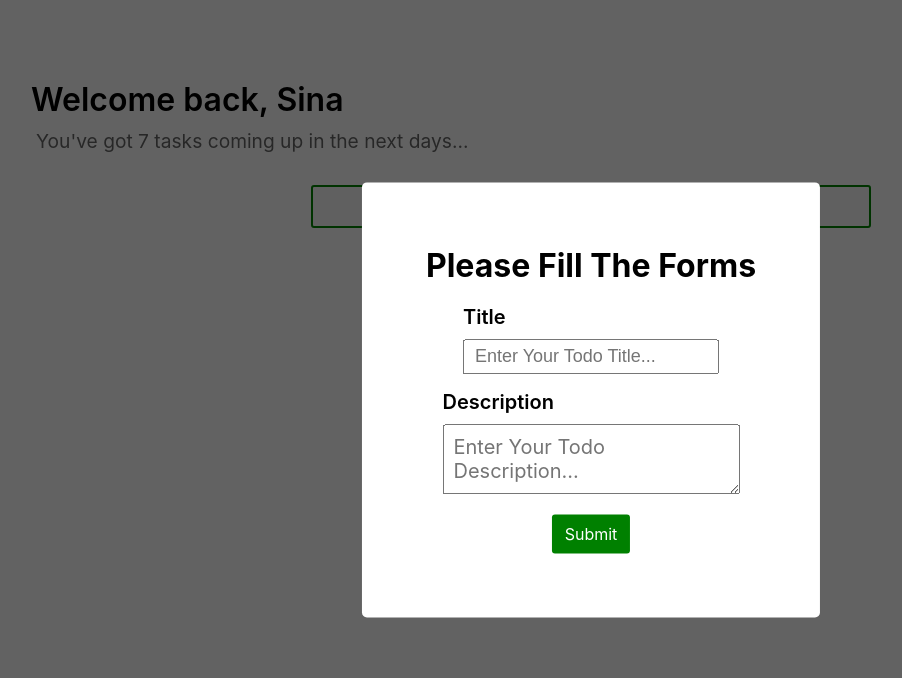
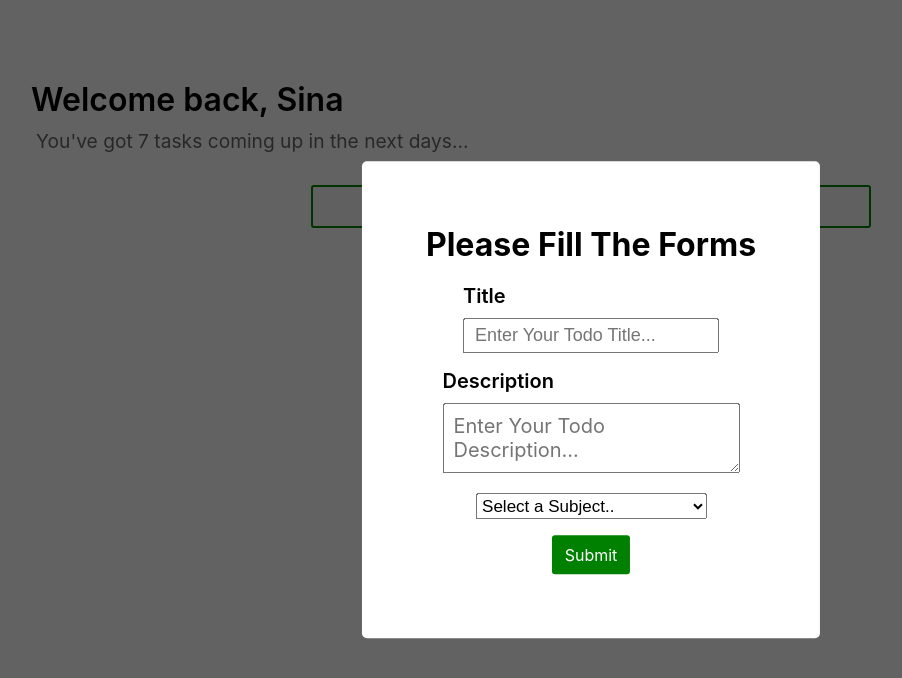
Before and after one commit to Sina-Abf/todo-list-app, a React (Create React App) app: page / in a window 1280 px wide. Both pictures are taken after a click on the button "Enter a Todo!". Shown: the top 678 px of the page, without its empty margins (49-951 px from the left). Built offline with nearby package versions, Linux system fonts and the light colour scheme.

Commit message:
add select & a validation to it

```diff
--- a/src/components/Todo/TodoForm.js
+++ b/src/components/Todo/TodoForm.js
@@ -1,4 +1,4 @@
-import React, { Fragment, useRef } from 'react';
+import React, { Fragment, useRef, useState } from 'react';
 import { useDispatch } from 'react-redux';
 import { todoActions } from '../../store/todo-slice';
 import { uiActions } from '../../store/ui-slice';
@@ -6,20 +6,29 @@ import Button from '../Ui/Button';
 import classes from './TodoForm.module.css';
 
 const TodoForm = () => {
+  const [isDefault, setIsDefault] = useState(false);
   const dispatch = useDispatch();
   const titleData = useRef();
   const descriptionData = useRef();
+  const subjectData = useRef();
 
   const formSubmitHandler = (event) => {
     event.preventDefault();
     const title = titleData.current.value;
     const description = descriptionData.current.value;
-    if (!title && !description) return;
+    const subject = subjectData.current.value;
+    if (subject === 'Select a Subject..') {
+      setIsDefault(true);
+      return;
+    }
+
+    if (!title || !description || !subject) return;
     dispatch(
       todoActions.addNewTodo({
         id: Math.random(),
         title,
         description,
+        subject,
       })
     );
     dispatch(uiActions.setIsInvisible());
@@ -49,6 +58,14 @@ const TodoForm = () => {
             placeholder="Enter Your Todo Description..."
           />
         </div>
+        <select ref={subjectData}>
+          <option selected="selected">Select a Subject..</option>
+          <option>Design</option>
+          <option>Graphic</option>
+          <option>Programming</option>
+          <option>Other..</option>
+        </select>
+        {isDefault && <p className="error">Please select a subject!</p>}
         <Button>Submit</Button>
       </form>
     </Fragment>
--- a/src/components/Todo/TodoForm.module.css
+++ b/src/components/Todo/TodoForm.module.css
@@ -43,3 +43,9 @@
 .modalForm {
   margin-bottom: 20px;
 }
+
+select {
+  width: 70%;
+  padding: 0.1rem;
+  font-size: 17px;
+}
--- a/src/components/Todo/TodoItem.module.css
+++ b/src/components/Todo/TodoItem.module.css
@@ -31,6 +31,7 @@
   display: flex;
   align-items: center;
   justify-content: space-between;
+  gap: 5rem;
 }
 
 .footer div {
--- a/src/components/Todo/TodoList.js
+++ b/src/components/Todo/TodoList.js
@@ -1,28 +1,13 @@
-import React from 'react';
 import Card from '../Ui/Card';
 import TodoItem from './TodoItem';
 import classes from './TodoList.module.css';
 import { useSelector } from 'react-redux';
 
-// const staticContent = [
-//   {
-//     id: 'item1',
-//     title: 'Learning React & Doing a TodoList project!',
-//     description:
-//       'Learning React Is Really fun and entertaining it contains a lot and i really love to work with it!',
-//     subject: 'Programming',
-//   },
-//   {
-//     id: 'item2',
-//     title: 'Learning Vue & Doing a TodoList project!',
-//     description:
-//       'Learning Vue Is Really fun and entertaining it contains a lot and i really love to work with it!',
-//     subject: 'Programming',
-//   },
-// ];
-
 const TodoList = () => {
   const todoItems = useSelector((state) => state.todo.todoList);
+  if (todoItems.length === 0) {
+    return <p className={classes.fallback}>Add Some Todo!</p>;
+  }
 
   return (
     <section className={classes.cardWrapper}>
@@ -35,7 +20,7 @@ const TodoList = () => {
                 id={item.id}
                 title={item.title}
                 description={item.description}
-                // subject={item.subject}
+                subject={item.subject}
               />
             );
           })}
--- a/src/components/Todo/TodoList.module.css
+++ b/src/components/Todo/TodoList.module.css
@@ -11,3 +11,9 @@
   flex-direction: column;
   gap: 2rem;
 }
+
+.fallback {
+  text-align: center;
+  font-size: 25px;
+  font-weight: bold;
+}
--- a/src/index.css
+++ b/src/index.css
@@ -11,3 +11,8 @@ body {
   background: #f6f6f6;
   padding: 5rem;
 }
+
+.error {
+  color: red;
+  font-size: 18px;
+}
```
